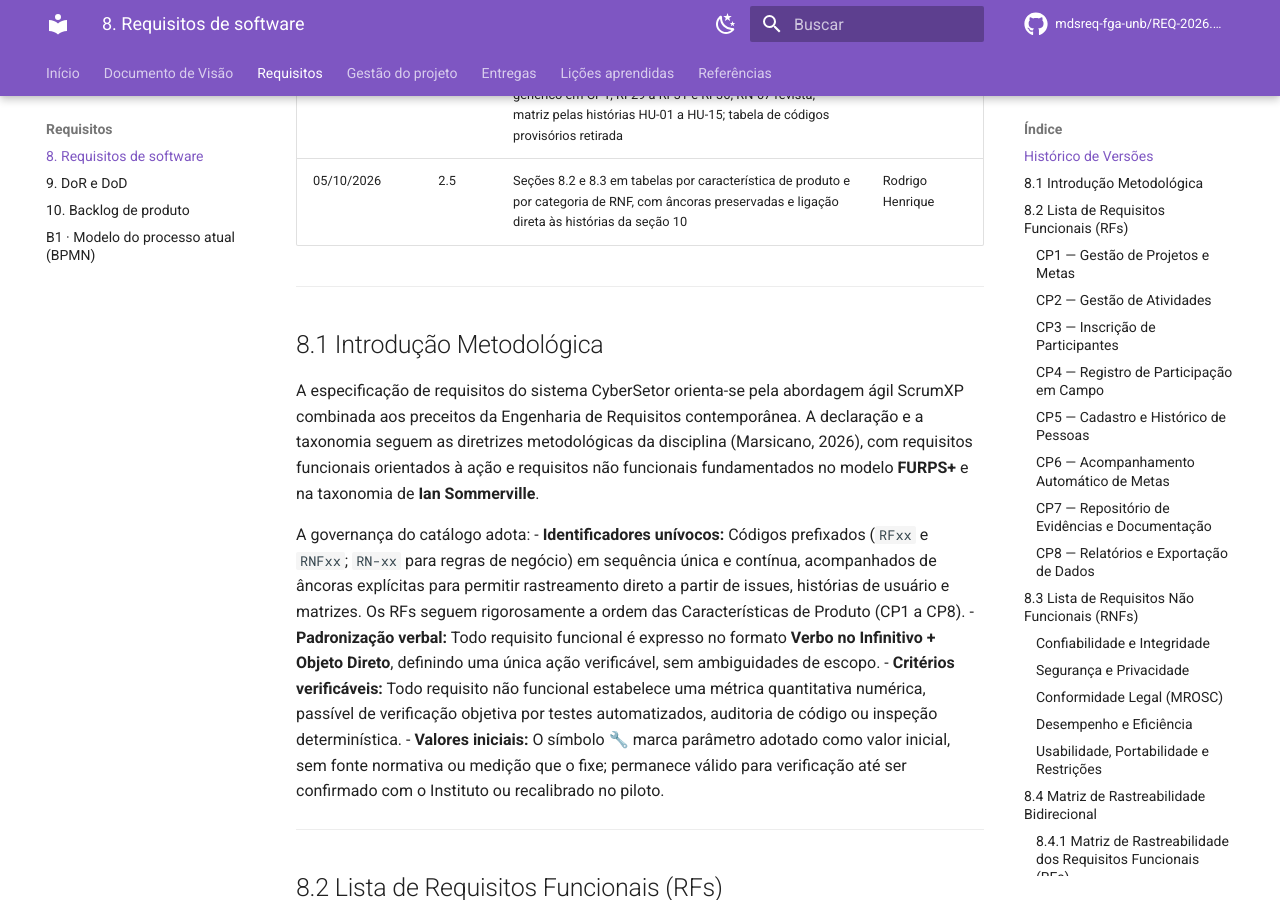
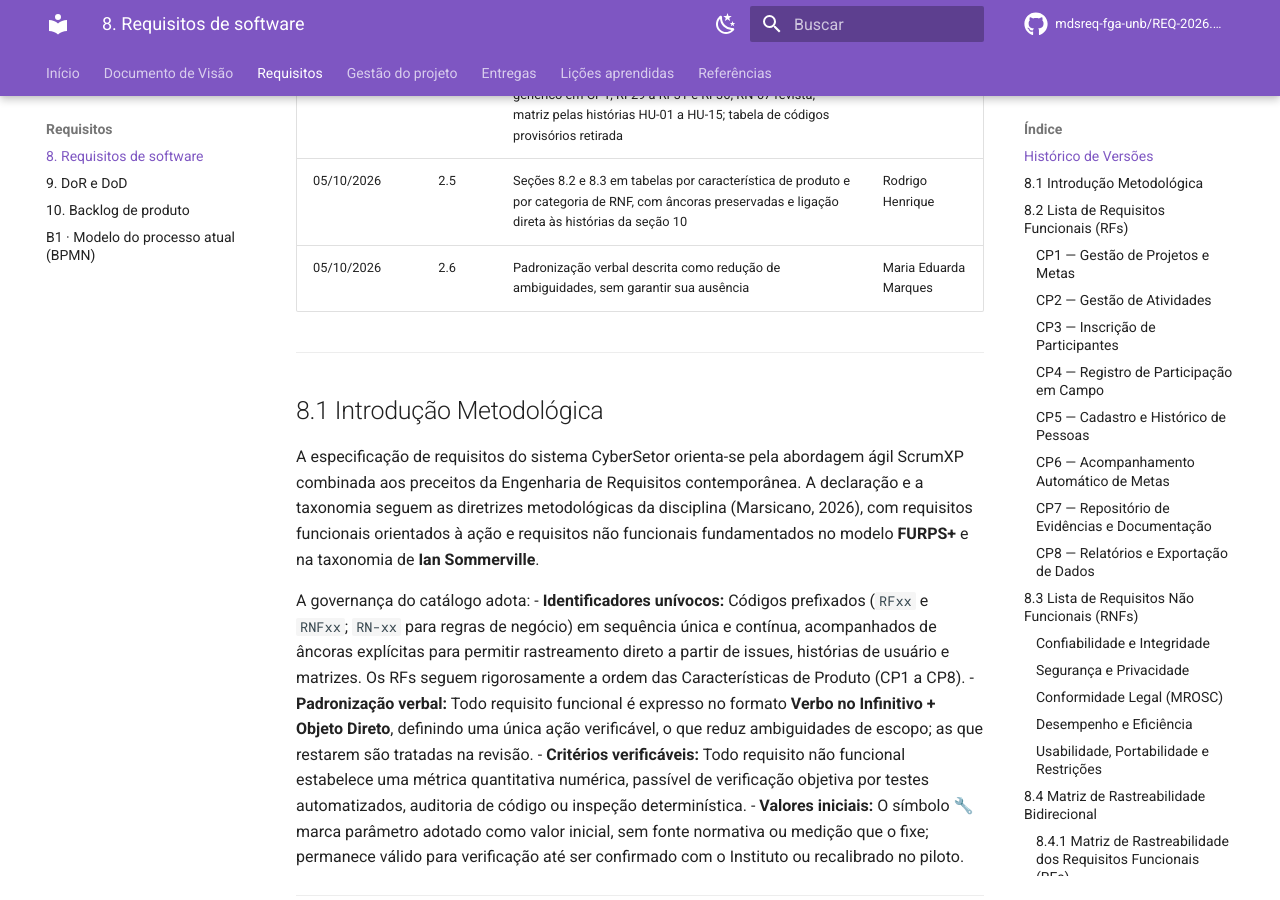
Before and after one commit to mdsreq-fga-unb/REQ-2026.2-T02-CyberSetor, an MkDocs documentation site: the page built from docs/requisitos/8-requisitos.md, in a window 1280 px wide and 900 px high, scrolled down 1305 px. Built offline with MkDocs 1.6.1 and Material for MkDocs 9.7.7, drawn with Linux system fonts in a browser that asks for light colours; comment, search, counter and statistics services are not loaded.

Commit message:
docs(requisitos): descreve a padronização verbal como redução de ambiguidades
Refs #23

```diff
--- a/docs/requisitos/8-requisitos.md
+++ b/docs/requisitos/8-requisitos.md
@@ -17,6 +17,7 @@
 | 28/09/2026 | 2.3 | Redação de CP2, CP4 e CP7; vínculo da atividade às metas (RF09); participante não inscrito na chamada (RF16); preparação da lista para uso sem conexão (RF17); descarte de rascunho (RF33) | Caio Martins e Lucas Leal |
 | 29/09/2026 | 2.4 | Aviso de vencimento com 30 dias e por e-mail (RF08, RN-03); modalidades criadas pelo Instituto (RF09, RF10); correção fora do prazo sem aprovação (RF19); trava do relatório com notificação à direção (RF35); encerramento do projeto (RN-11); justificativa para alterar registro concluído (RN-13); CP3, CP5 e RF20 reescritos; ator genérico em CP1, RF29 a RF31 e RF36; RN-07 revista; matriz pelas histórias HU-01 a HU-15; tabela de códigos provisórios retirada | Vinicius Vieira e Maria Eduarda Marques |
 | 05/10/2026 | 2.5 | Seções 8.2 e 8.3 em tabelas por característica de produto e por categoria de RNF, com âncoras preservadas e ligação direta às histórias da seção 10 | Rodrigo Henrique |
+| 05/10/2026 | 2.6 | Padronização verbal descrita como redução de ambiguidades, sem garantir sua ausência | Maria Eduarda Marques |
 
 ---
 
@@ -26,7 +27,7 @@ A especificação de requisitos do sistema CyberSetor orienta-se pela abordagem
 
 A governança do catálogo adota:
 - **Identificadores unívocos:** Códigos prefixados (`RFxx` e `RNFxx`; `RN-xx` para regras de negócio) em sequência única e contínua, acompanhados de âncoras explícitas para permitir rastreamento direto a partir de issues, histórias de usuário e matrizes. Os RFs seguem rigorosamente a ordem das Características de Produto (CP1 a CP8).
-- **Padronização verbal:** Todo requisito funcional é expresso no formato **Verbo no Infinitivo + Objeto Direto**, definindo uma única ação verificável, sem ambiguidades de escopo.
+- **Padronização verbal:** Todo requisito funcional é expresso no formato **Verbo no Infinitivo + Objeto Direto**, definindo uma única ação verificável, o que reduz ambiguidades de escopo; as que restarem são tratadas na revisão.
 - **Critérios verificáveis:** Todo requisito não funcional estabelece uma métrica quantitativa numérica, passível de verificação objetiva por testes automatizados, auditoria de código ou inspeção determinística.
 - **Valores iniciais:** O símbolo 🔧 marca parâmetro adotado como valor inicial, sem fonte normativa ou medição que o fixe; permanece válido para verificação até ser confirmado com o Instituto ou recalibrado no piloto.
 
```
